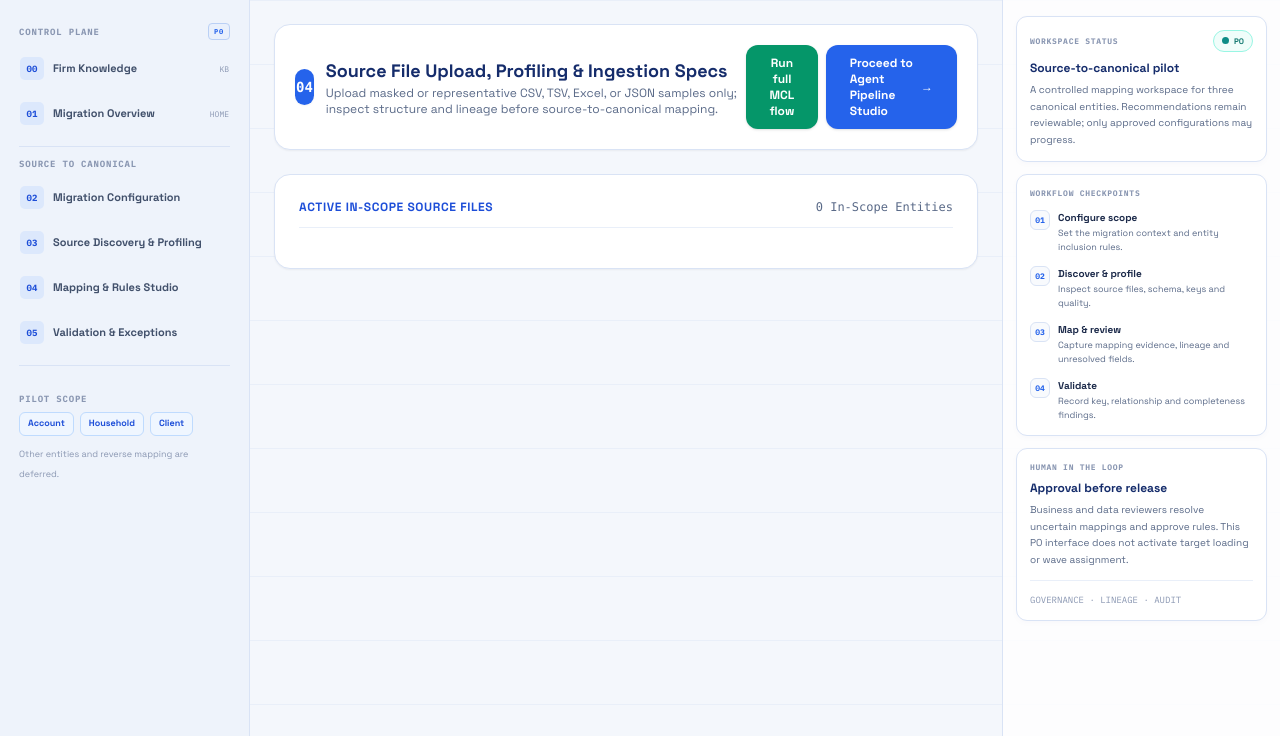
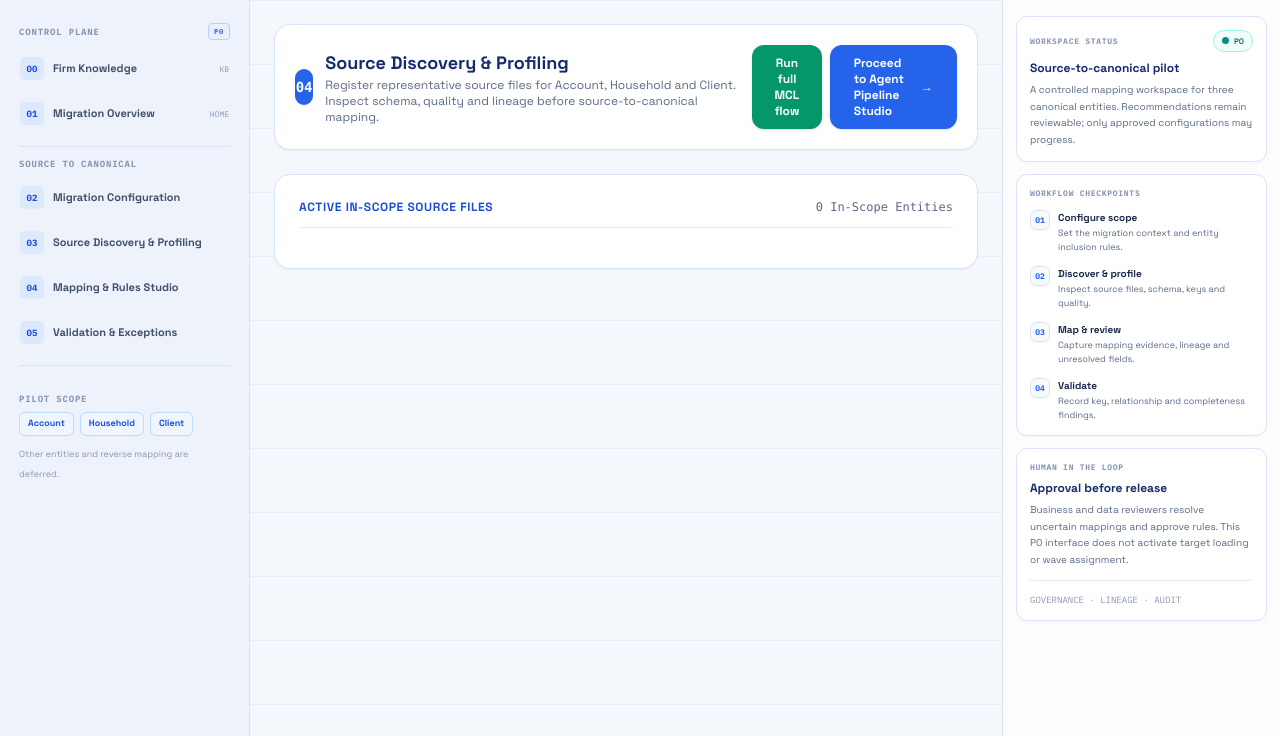
Before and after one commit to jeevamutharasiselvarasu/wealth-migration-platform, a FastAPI app: template ui/templates/entity_sample_files.html in a window 1280 px wide. Shown: the part 64-800 px from the top of the page. Run offline with FastAPI, Linux system fonts and the light colour scheme; the template is opened without the code that fills it, so the values that code supplies are empty; some libraries are stand-ins or nearby versions.

Commit message:
Align source discovery page copy with demo workflow

```diff
--- a/ui/templates/entity_sample_files.html
+++ b/ui/templates/entity_sample_files.html
@@ -6,8 +6,8 @@
         <div class="flex items-center space-x-3">
             <span class="h-9 w-9 rounded-xl bg-blue-600 text-white font-bold flex items-center justify-center text-sm font-mono shadow-sm">04</span>
             <div>
-                <h1 class="text-lg font-bold text-[#152c6b]">Source File Upload, Profiling & Ingestion Specs</h1>
-                <p class="text-xs text-[#5a6a88]">Upload masked or representative CSV, TSV, Excel, or JSON samples only; inspect structure and lineage before source-to-canonical mapping.</p>
+                <h1 class="text-lg font-bold text-[#152c6b]">Source Discovery & Profiling</h1>
+                <p class="text-xs text-[#5a6a88]">Register representative source files for Account, Household and Client. Inspect schema, quality and lineage before source-to-canonical mapping.</p>
             </div>
         </div>
 
```
